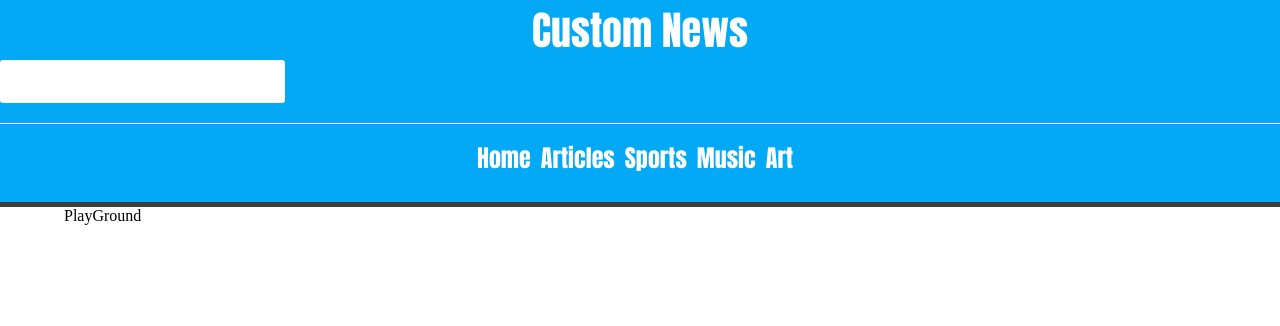
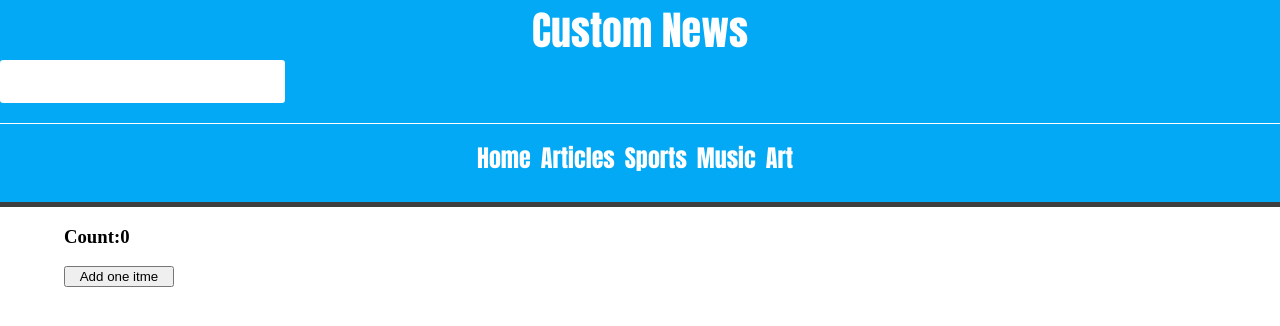
Before and after one commit to anniepuy/react-news-app, a React (Vite) app: page / in a window 1280 px wide. Shown: the top 326 px of the page. Built offline with nearby package versions, Linux system fonts and the light colour scheme.

Commit message:
playgournd to set state hook

```diff
--- a/src/components/playground/state.jsx
+++ b/src/components/playground/state.jsx
@@ -1,8 +1,29 @@
+/*
+Project: React news app
+Author: Ann Hagan
+Date: 2025-05-24
+Title: state.jsx
+Purpose: Place for React to know of a place where we store data that can be mutated. Uses State Hook.
+useState is a hook that allows you to add state to a functional component. It returns an array with two elements: the current state and a function to update it.
+*/
+import { useState } from "react";
+
 const StatePlayground = () => {
+
+    let [count, setCount] = useState(0);
+
+    const addOne = () => {
+        setCount(count + 1);
+    }
+
+    console.log(count);
+
     // This is a playground for state management in React
     return (
         <>
-         PlayGround
+            <h3>Count:{count} </h3>
+            <button onClick={{addOne}}>Add one itme</button>
+
         </>
     )
 }
```
